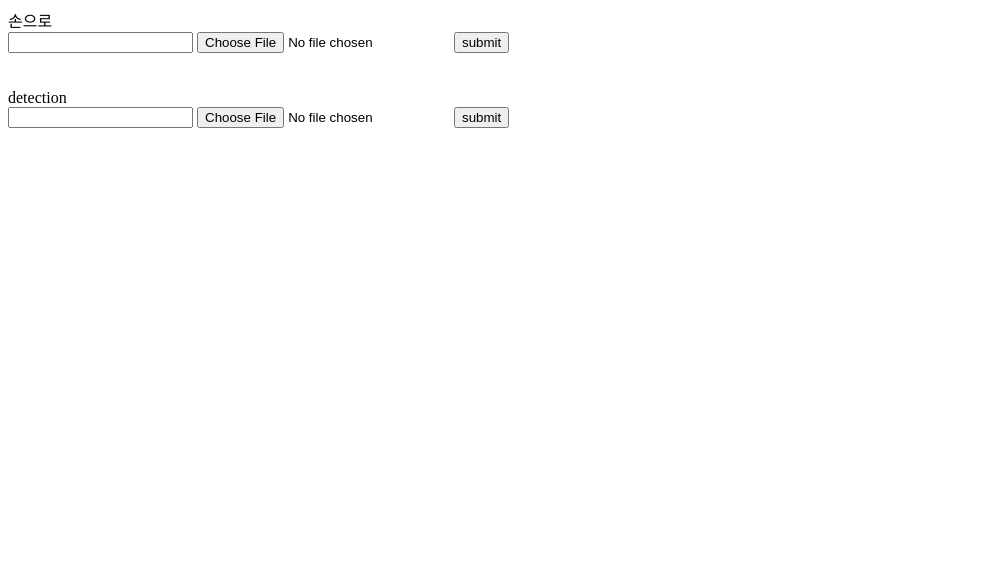
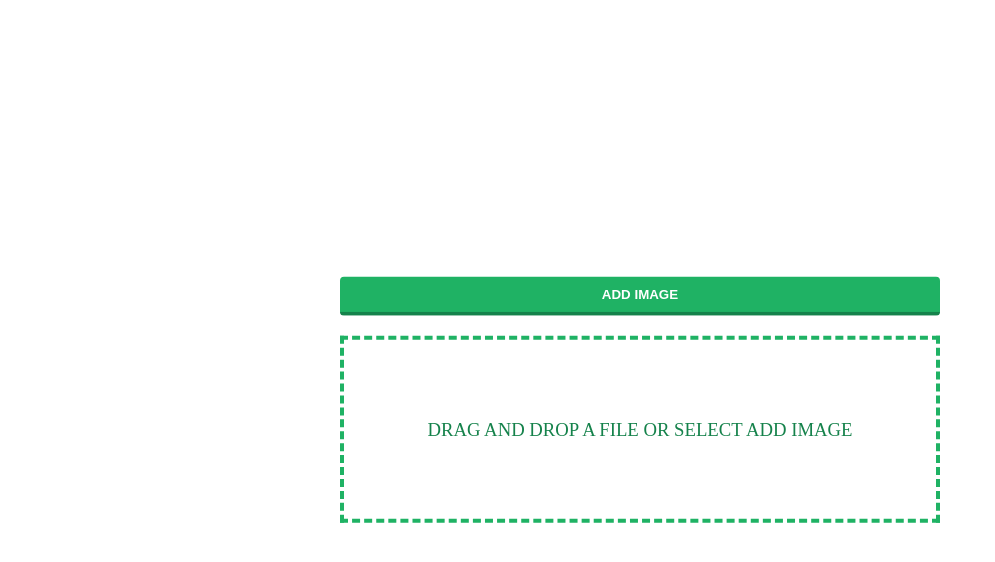
Before and after one commit to sangzun-han/crack-detection, a Django app: page / in a window 1280 px wide. Shown: the top 562 px of the page, without its empty margins (0-995 px from the left). Run offline with Django 3.2, Linux system fonts and the light colour scheme.

Commit message:
main page

```diff
--- a/main/models.py
+++ b/main/models.py
@@ -4,8 +4,7 @@ from django.db import models
 
 
 class Photo(models.Model):
-    title = models.CharField(max_length=255)
     image = models.ImageField(upload_to='images/', null=False)
 
     def __str__(self):
-        return self.title
+        return self.id
--- a/main/templates/index.html
+++ b/main/templates/index.html
@@ -1,14 +1,21 @@
+{% load static %}
 <!DOCTYPE html>
 <html lang="en">
   <head>
     <meta charset="UTF-8" />
     <meta http-equiv="X-UA-Compatible" content="IE=edge" />
     <meta name="viewport" content="width=device-width, initial-scale=1.0" />
+    <link rel="stylesheet" href="{% static 'css/index.css' %}" />
+    <script
+      defer
+      src="https://ajax.googleapis.com/ajax/libs/jquery/1/jquery.min.js"
+    ></script>
+    <script defer src="{% static 'js/index.js' %}"></script>
     <title>Document</title>
   </head>
   <body>
-    <div>손으로</div>
-    <form
+    <main id="main">
+      <!-- <form
         action="{% url 'upload' %}"
         method="POST"
         enctype="multipart/form-data"
@@ -17,20 +24,47 @@
         <input type="text" name="title" />
         <input type="file" name="image" />
         <input type="submit" value="submit" />
+      </form> -->
+
+      <form class="file-upload" method="POST" enctype="multipart/form-data">
+        {% csrf_token %}
+        <button
+          class="file-upload-btn"
+          type="button"
+          onclick="$('.file-upload-input').trigger( 'click' )"
+        >
+          Add Image
+        </button>
+        <div class="image-upload-wrap">
+          <input
+            class="file-upload-input"
+            type="file"
+            name="image"
+            onchange="readURL(this);"
+            accept="image/*"
+          />
+          <div class="drag-text">
+            <h3>Drag and drop a file or select add Image</h3>
+          </div>
+        </div>
+        <div class="file-upload-content">
+          <img class="file-upload-image" src="#" alt="your image" />
+          <div class="image-title-wrap">
+            <input
+              type="submit"
+              class="start-button"
+              formaction="{% url 'upload' %}"
+              value="수동탐지"
+            />
+            <input
+              type="submit"
+              class="start-button"
+              formaction="{% url 'detection' %}"
+              value="자동탐지"
+            />
+          </div>
+        </div>
       </form>
-
-    <br />
-    <br />
-    <div>detection</div>
-    <form
-      action="{% url 'detection' %}"
-      method="POST"
-      enctype="multipart/form-data"
-    >
-      {% csrf_token %}
-      <input type="text" name="title" />
-      <input type="file" name="image" />
-      <input type="submit" value="submit" />
-    </form>
+    </main>
   </body>
 </html>
--- a/main/views.py
+++ b/main/views.py
@@ -14,7 +14,6 @@ def upload(request):
     if request.method == 'POST':
         # model  photo post to save
         image = Photo()
-        image.title = request.POST['title']
         image.image = request.FILES['image']
         image.save()
         # opencv to flattening
@@ -109,7 +108,6 @@ def detection(request):
     if request.method == 'POST':
         # model  photo post to save
         image = Photo()
-        image.title = request.POST['title']
         image.image = request.FILES['image']
         image.save()
 
@@ -119,7 +117,7 @@ def detection(request):
 
     # Image processing ( smoothing )
     # Averaging
-    blur = cv2.blur(gray,(0,0))
+    blur = cv2.blur(gray,(3,3))
 
     # Apply logarithmic transform
     img_log = (np.log(blur+1)/(np.log(1+np.max(blur))))*255
--- /dev/null
+++ b/static/css/index.css
@@ -0,0 +1,117 @@
+#main {
+  position: absolute;
+  top: 50%;
+  left: 50%;
+  transform: translate(-50%, -50%);
+}
+
+.file-upload {
+  background-color: #ffffff;
+  width: 600px;
+  margin: 0 auto;
+  padding: 20px;
+}
+
+.file-upload-btn {
+  width: 100%;
+  margin: 0;
+  color: #fff;
+  background: #1fb264;
+  border: none;
+  padding: 10px;
+  border-radius: 4px;
+  border-bottom: 4px solid #15824b;
+  transition: all 0.2s ease;
+  outline: none;
+  text-transform: uppercase;
+  font-weight: 700;
+}
+
+.file-upload-btn:hover {
+  background: #1aa059;
+  color: #ffffff;
+  transition: all 0.2s ease;
+  cursor: pointer;
+}
+
+.file-upload-btn:active {
+  border: 0;
+  transition: all 0.2s ease;
+}
+
+.file-upload-content {
+  display: none;
+  text-align: center;
+}
+
+.file-upload-input {
+  position: absolute;
+  margin: 0;
+  padding: 0;
+  width: 100%;
+  height: 100%;
+  outline: none;
+  opacity: 0;
+  cursor: pointer;
+}
+
+.image-upload-wrap {
+  margin-top: 20px;
+  border: 4px dashed #1fb264;
+  position: relative;
+}
+
+.image-dropping,
+.image-upload-wrap:hover {
+  background-color: #1fb264;
+  border: 4px dashed #ffffff;
+}
+
+.image-title-wrap {
+  padding: 0 15px 15px 15px;
+  color: #222;
+}
+
+.drag-text {
+  text-align: center;
+}
+
+.drag-text h3 {
+  font-weight: 100;
+  text-transform: uppercase;
+  color: #15824b;
+  padding: 60px 0;
+}
+
+.file-upload-image {
+  width: 400px;
+  margin: auto;
+  padding: 20px;
+}
+
+.start-button {
+  width: 200px;
+  margin: 0;
+  color: #fff;
+  background: #cd4535;
+  border: none;
+  padding: 10px;
+  border-radius: 4px;
+  border-bottom: 4px solid #b02818;
+  transition: all 0.2s ease;
+  outline: none;
+  text-transform: uppercase;
+  font-weight: 700;
+}
+
+.start-button:hover {
+  background: #c13b2a;
+  color: #ffffff;
+  transition: all 0.2s ease;
+  cursor: pointer;
+}
+
+.start-button:active {
+  border: 0;
+  transition: all 0.2s ease;
+}
--- /dev/null
+++ b/static/js/index.js
@@ -0,0 +1,18 @@
+function readURL(input) {
+  if (input.files && input.files[0]) {
+    var reader = new FileReader();
+
+    reader.onload = function (e) {
+      $('.image-upload-wrap').hide();
+      $('.file-upload-btn').hide();
+      $('.file-upload-image').attr('src', e.target.result);
+      $('.file-upload-content').show();
+
+      $('.image-title').html(input.files[0].name);
+    };
+
+    reader.readAsDataURL(input.files[0]);
+  } else {
+    removeUpload();
+  }
+}
```
Also changed, not shown: static/images/test.png (deleted). Lines whose indentation alone changed are shown as unchanged.
